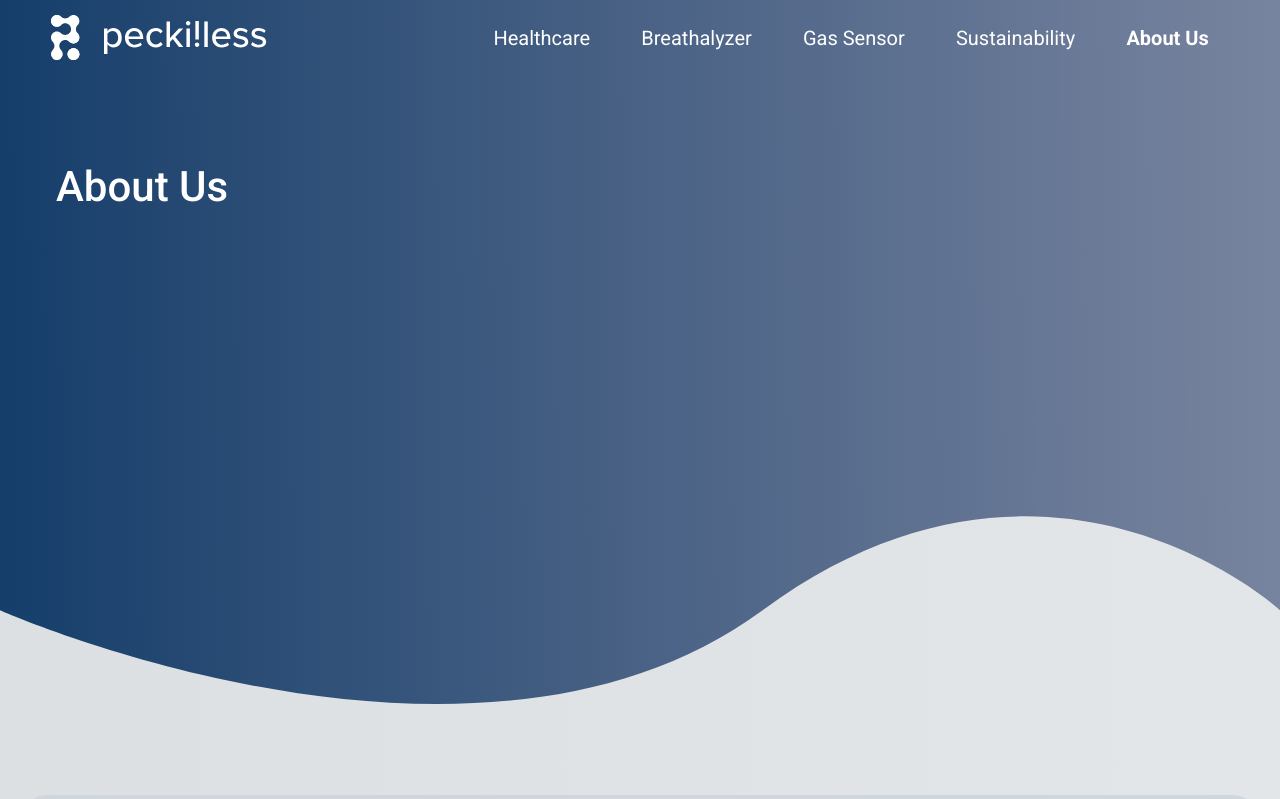
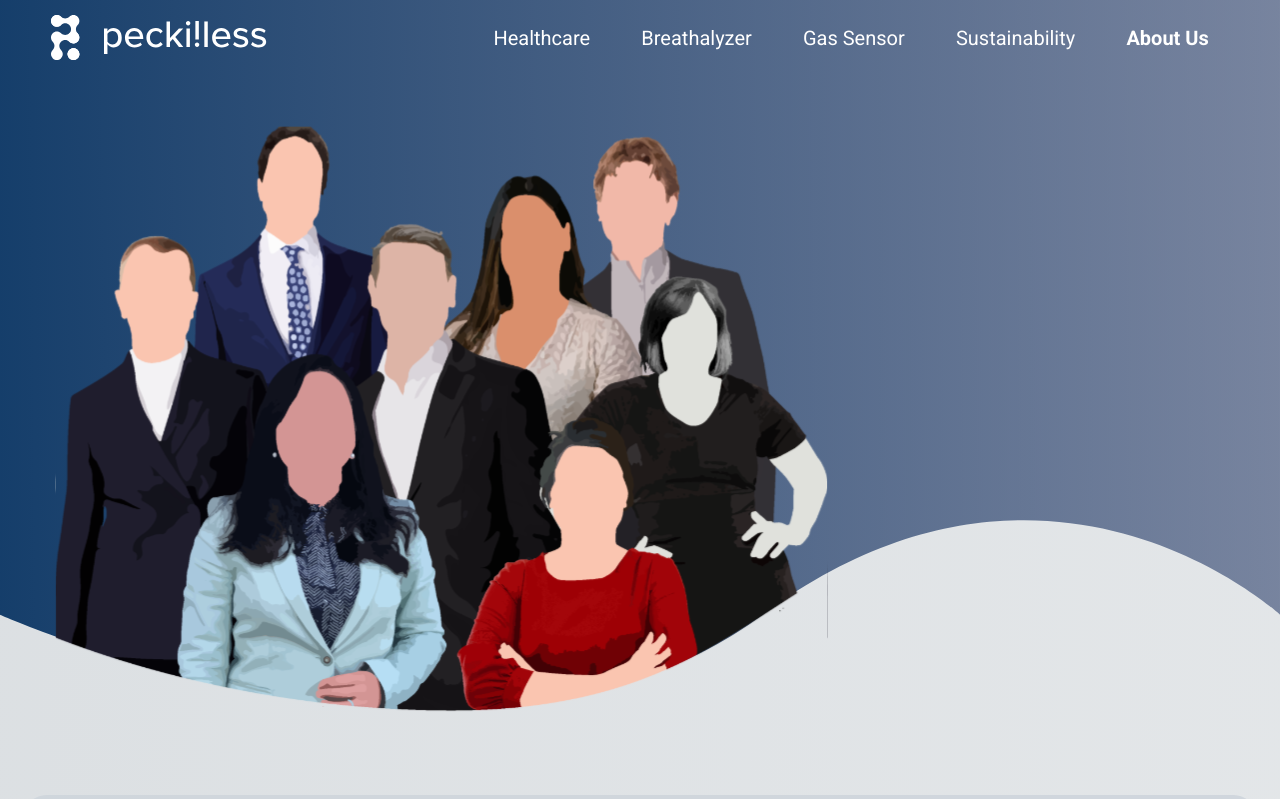
Before and after one commit to Peckiiless/peckiiless-website, a Next.js app: page /about-us in a window 1280 px wide. Shown: the top 799 px of the page. Built offline with nearby package versions, Linux system fonts and the light colour scheme.

Commit message:
update about

```diff
--- a/app/about-us/components/AboutBanner.tsx
+++ b/app/about-us/components/AboutBanner.tsx
@@ -5,7 +5,7 @@ export default function Banner() {
   return (
     <section className="h-[39vw] md:h-[45vw] lg:h-[50vw]">
       <Image
-        src="/curve.svg"
+        src="/team.svg"
         alt="Image Alt Text"
         width={0}
         height={0}
@@ -13,11 +13,6 @@ export default function Banner() {
         className="w-full absolute top-0 -z-10"
         priority={true}
       />
-      <div className="text-white px-14">
-      <FadeIn className="text-[2.625rem] font-medium pt-20">About Us</FadeIn>
-
-
-      </div>
     </section>
   );
 }
--- a/app/home/HomeLogo.tsx
+++ b/app/home/HomeLogo.tsx
@@ -55,7 +55,7 @@ const HomeLogo = () => {
           <div className="absolute top-[6rem] left-[4rem] flex flex-col">
             <p className="text-white text-[2.5rem] font-medium ">
               Health care
-            </p>{" "}
+            </p>
             <Link
               href="/healthcare"
               className="rounded bg-button text-white font-medium text-center text-[1.75rem] p-1"
```
Also changed, not shown: public/team.svg (added).
